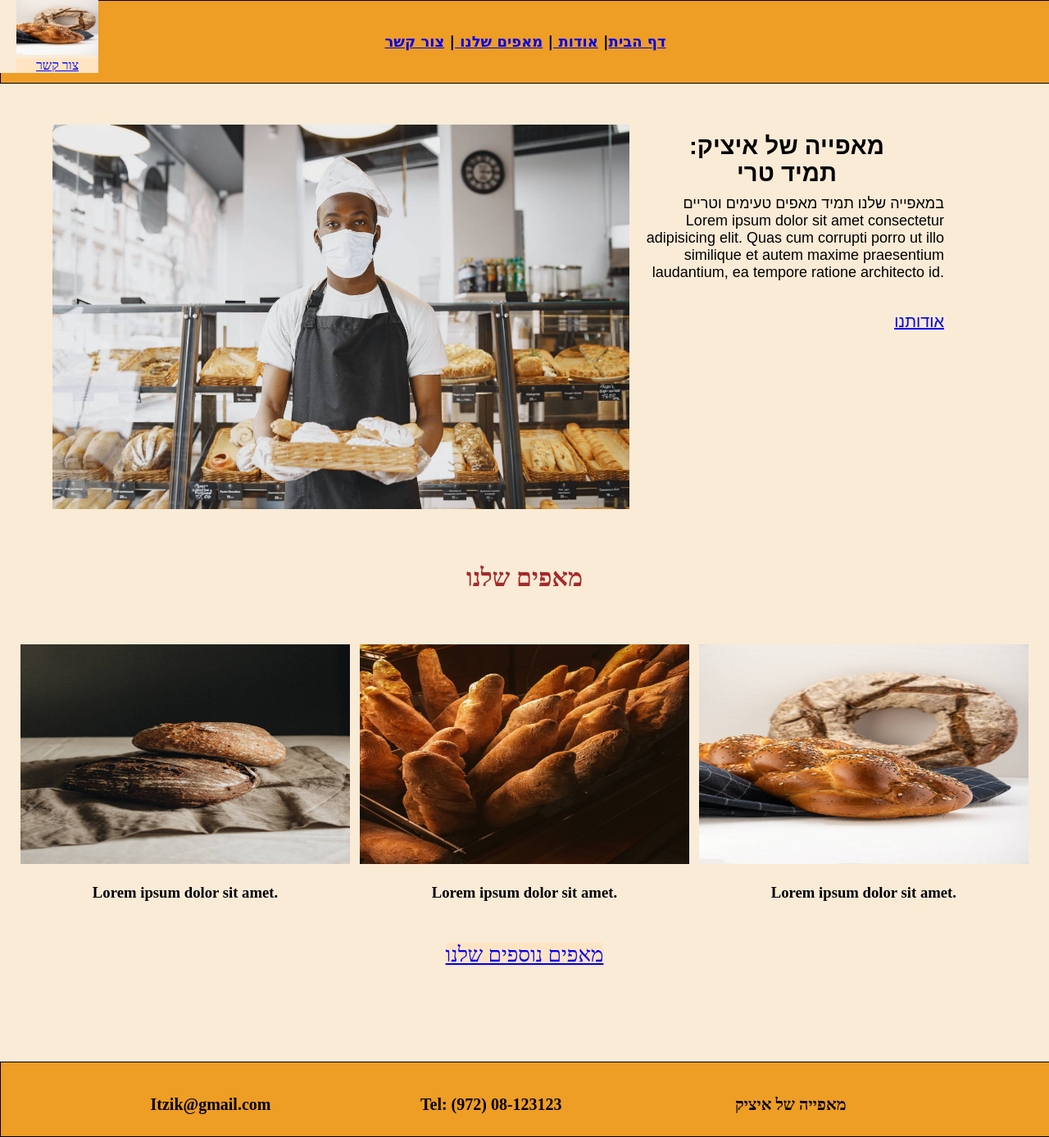
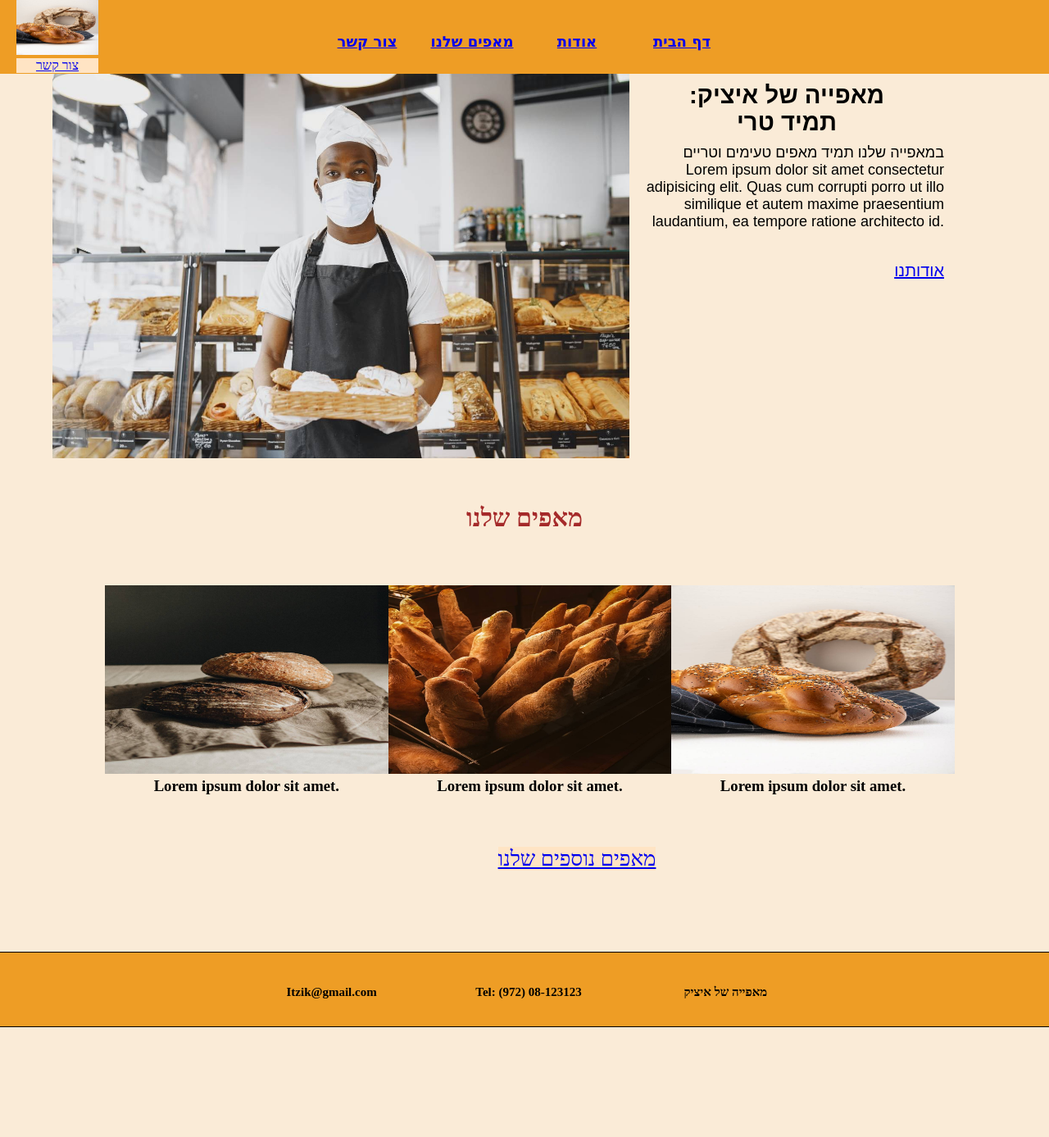
Before and after one commit to AndreyVekselman/Home_work2, a plain HTML site: page index.html in a window 1280 px wide. Shown: the whole page at 82% size. After the commit the page ends 1253 px from the top, so only its background shows below. Drawn offline with Linux system fonts and the light colour scheme.

Commit message:
flex-align

```diff
--- a/css/Mystyle.css
+++ b/css/Mystyle.css
@@ -1,6 +1,8 @@
 * {
   padding: 0;
   margin: 0;
+}
+body {
   background-color: antiquewhite;
 }
 .Link img {
@@ -17,18 +19,20 @@
   background-color: bisque;
 }
 header {
-  height: 100px;
-  width: 100%;
-  text-align: center;
-  border: 1px solid black;
+  height: 50px;
+  display: flex;
+  justify-content: center;
+  background-color: rgb(238, 157, 37);
+  flex-direction: row-reverse;
+  padding-top: 40px;
   font-family: Verdana, Geneva, Tahoma, sans-serif;
   font-weight: 600;
   font-size: large;
-  background-color: rgb(238, 157, 37);
-  line-height: 100px;
-  margin-bottom: 50px;
+  flex-wrap: wrap;
 }
-a.Menu {
+.menu {
+  flex-basis: 10%;
+  text-align: center;
   background-color: rgb(238, 157, 37);
 }
 header :hover {
@@ -37,6 +41,14 @@ header :hover {
 .link:hover {
   color: rgb(233, 14, 14);
   background-color: rgb(238, 157, 37);
+}
+@media (max-width: 650px) {
+  header {
+    flex-direction: row-reverse;
+  }
+  .menu {
+    flex-basis: 25%;
+  }
 }
 
 .main {
@@ -48,6 +60,7 @@ header :hover {
 .Main_image img {
   width: 100%;
 }
+
 aside {
   width: 30%;
   padding-right: 5%;
@@ -73,11 +86,11 @@ aside {
   padding-bottom: 10%;
 }
 .MainGallery {
-  float: left;
-  width: 98%;
-  float: left;
-  margin: 1%;
+  display: flex;
+  flex-direction: row;
+  flex-wrap: wrap;
   background-color: antiquewhite;
+  padding-left: 10%;
 }
 .MainGalleryTittle {
   width: 100%;
@@ -91,57 +104,46 @@ aside {
   float: left;
 }
 .MainGalleryPic {
-  width: 32%;
-  float: left;
-  margin-left: 1%;
+  flex-basis: 30%;
 }
 .MainGalleryPic img {
   width: 100%;
 }
 .MainGalleryPicTitle {
   text-align: center;
-  margin-top: 5%;
+  margin-bottom: 5%;
 }
-.main_img img {
-  width: 32%;
-  height: 300px;
-  padding-left: 5px;
-  padding-top: 10px;
-  padding-bottom: 10px;
-  float: left;
+@media (max-width: 550px) {
+  .MainGallery {
+    padding-left: 10%;
+    flex-direction: column;
+  }
+  .MainGalleryPic {
+    flex-basis: 100%;
+  }
 }
+
 footer {
+  display: flex;
+  flex-wrap: wrap;
+  justify-content: center;
+  flex-direction: row-reverse;
   padding-top: 40px;
-  float: left;
-  width: 100%;
   height: 50px;
-  text-align: center;
   margin-top: 40px;
   background-color: rgb(238, 157, 37);
-  border: 1px solid black;
+  border-top: 1px solid black;
+  border-bottom: 1px solid black;
+
+  /* justify-content: center; */
+  width: 100%;
 }
-.Name {
-  float: right;
-  width: 30%;
-  font-size: 20px;
+.foot {
+  font-size: 15px;
   font-weight: 600;
-  text-align: left;
-  background-color: rgb(238, 157, 37);
-}
-.tel {
-  width: 30%;
-  font-size: 20px;
-  font-weight: 600;
-  text-align: left;
-  float: right;
-  background-color: rgb(238, 157, 37);
-}
-.doar {
-  width: 30%;
-  font-size: 20px;
-  font-weight: 600;
-  text-align: right;
-  background-color: rgb(238, 157, 37);
+  flex-basis: 18%;
+  text-align: center;
+  padding-left: 10px;
 }
 
 .pic_main img {
@@ -179,8 +181,8 @@ a.LinkToAbout:hover {
   background-size: cover;
 }
 .contact {
-   width: 80%;
-  margin-left: 10%; */
+  width: 80%;
+  margin-left: 10%;
   padding-top: 40px;
   text-align: center;
   float: left;
@@ -199,24 +201,22 @@ a.LinkToAbout:hover {
   text-align: right;
   font-size: 20px;
 }
-.send{
+.send {
   width: 70px;
   height: 40px;
   background-color: rgb(238, 157, 37);
   font-weight: 500;
   font-size: 18px;
   border-radius: 25%;
-
 }
-.send:hover{
+.send:hover {
   background-color: aqua;
   color: red;
-
 }
 .ProductsGallery {
-  width: 100%;
-  float: left;
   background-color: antiquewhite;
+  display: flex;
+  flex-wrap: wrap;
 }
 .ProductsGalleryTittle {
   color: rgb(204, 39, 94);
@@ -225,8 +225,7 @@ a.LinkToAbout:hover {
   font-size: x-large;
 }
 .ProductsGalleryPic {
-  width: 32%;
-  float: left;
+  flex-basis: 32%;
   margin-left: 1%;
   margin-top: 2%;
 }
@@ -235,5 +234,12 @@ a.LinkToAbout:hover {
 }
 .ProductsGalleryPicTitle {
   text-align: center;
-  /* margin-top: 5%; */
 }
+@media (max-width: 550px) {
+  .ProductGallery {
+    flex-direction: column;
+  }
+  .ProductsGalleryPic {
+    flex-basis: 100%;
+  }
+}
--- a/index.html
+++ b/index.html
@@ -5,6 +5,7 @@
     <link rel="stylesheet" href="css/Mystyle.css" />
     <meta name="description" content="אתר מאפיה של איציק " />
     <meta name="keywords" content="מאפייה, איציק,שכונת שלום " />
+    <meta name="viewport" content="width=device-width, initial-scale=1.0" />
   </head>
   <body>
     <div class="Link">
@@ -14,10 +15,12 @@
       </a>
     </div>
     <header>
-      <a class="Menu" href="index.html"> דף הבית</a>|
-      <a class="Menu" href="about.html"> אודות </a>|
-      <a class="Menu" href="products.html"> מאפים שלנו </a>|
-      <a class="Menu" href="contact.html"> צור קשר </a>
+      <div class="menu"><a href="index.html"> דף הבית</a></div>
+      <div class="menu"><a href="about.html"> אודות </a></div>
+      <div class="menu">
+        <a href="products.html"> מאפים שלנו </a>
+      </div>
+      <div class="menu"><a href="contact.html"> צור קשר </a></div>
     </header>
     <!-- <div class="MainPage"> -->
     <div class="main">
@@ -43,10 +46,10 @@
         <a class="LinkToAbout" href="about.html"> אודותנו</a>
       </div>
     </aside>
+    <div class="MainGalleryTittle">
+      <h3>מאפים שלנו</h3>
+    </div>
     <div class="MainGallery">
-      <div class="MainGalleryTittle">
-        <h3>מאפים שלנו</h3>
-      </div>
       <div class="MainGalleryPic">
         <img src="pic/black_bread.jpg" alt="black_bread" />
         <div class="MainGalleryPicTitle">
@@ -71,9 +74,9 @@
     </div>
 
     <footer>
-      <span class="Name"> מאפייה של איציק </span>
-      <span class="tel"> Tel: (972) 08-123123 </span>
-      <span class="doar"> Itzik@gmail.com</span>
+      <div class="Name, foot">מאפייה של איציק</div>
+      <div class="tel, foot">Tel: (972) 08-123123</div>
+      <div class="doar, foot">Itzik@gmail.com</div>
     </footer>
   </body>
 </html>
```
Also changed, not shown: about.html (+9 -7 lines), contact.html (+11 -9 lines), products.html (+11 -7 lines).
